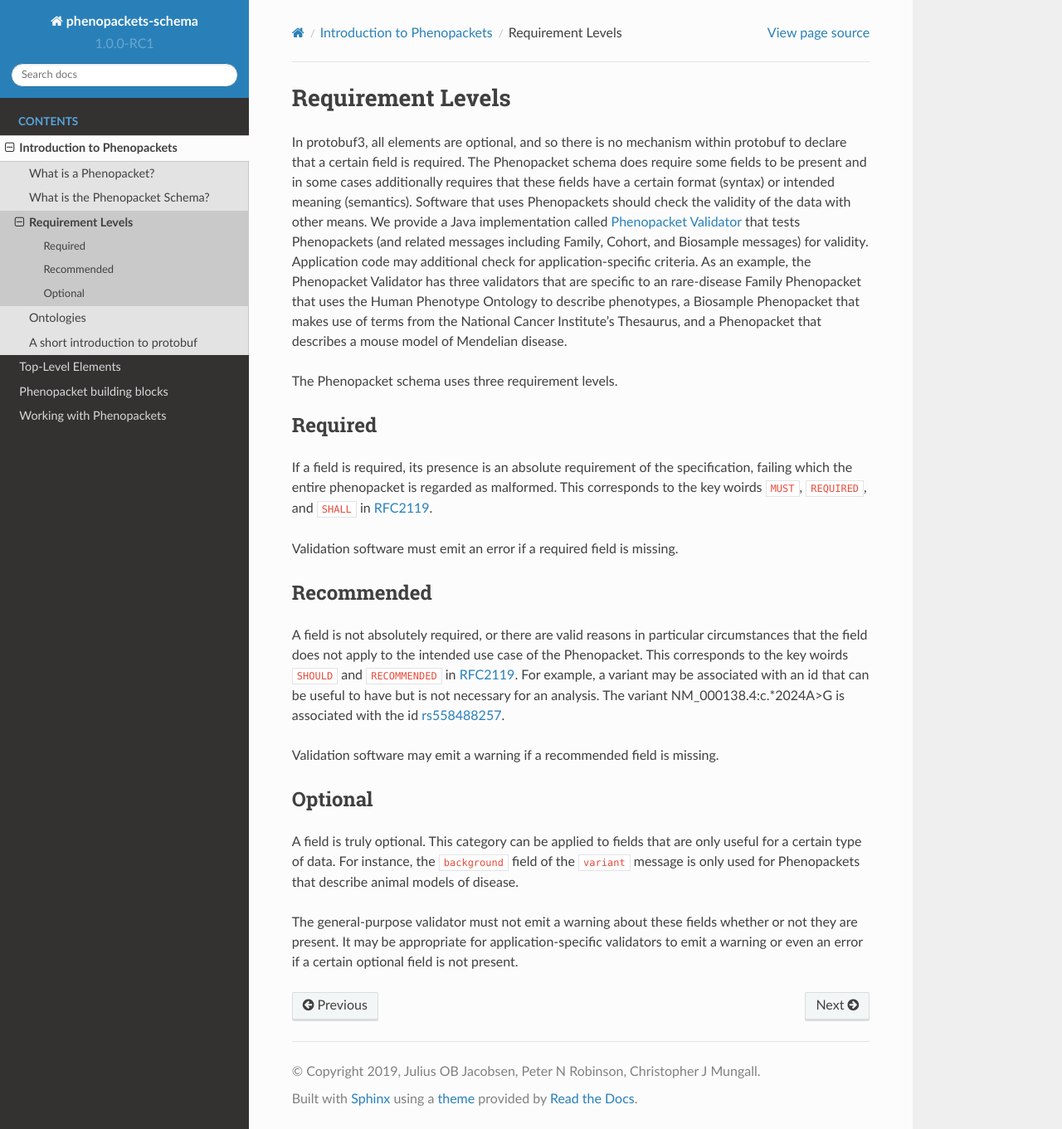
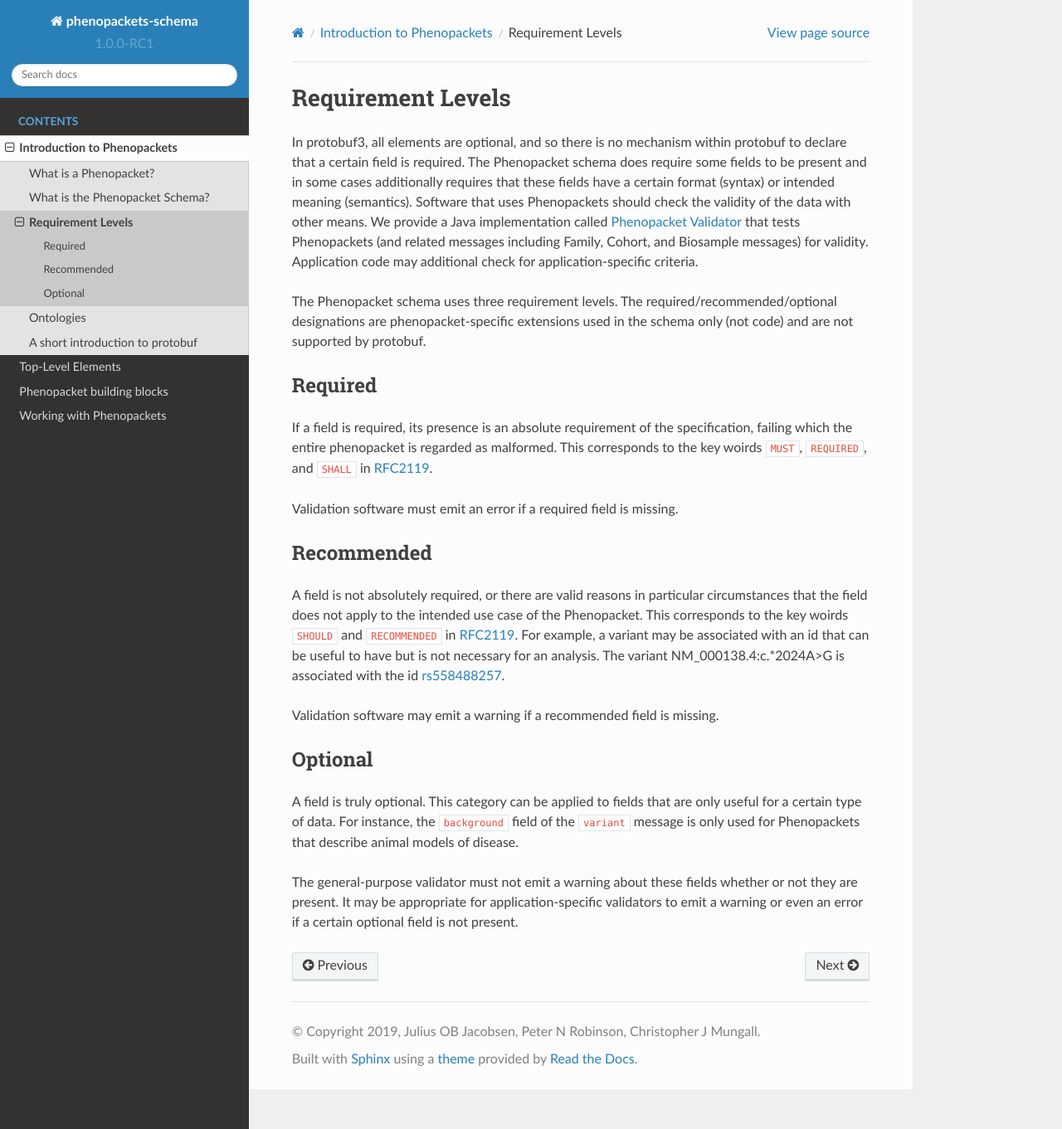
Before and after one commit to phenopackets/phenopacket-schema, a Sphinx documentation site: the page built from docs/requirements.rst, in a window 1280 px wide and 1361 px high. Shown: the whole window at 83% size. Built offline with Sphinx 7.4.7 and the Read the Docs theme 2.0.0, drawn with Linux system fonts in a browser that asks for light colours.

Commit message:
more documentation

```diff
--- a/docs/cohort.rst
+++ b/docs/cohort.rst
@@ -5,8 +5,10 @@ Cohort
 ======
 
 
-This element describes a group of individuals related in some phenotypic or genotypic aspect. It can be used to describe
-a group of individuals being investigated in a genome-wide analysis study. We recommend using the :ref:`rstfamily` element
+This element describes a group of individuals related in some phenotypic or genotypic aspect. For instance, a cohort
+can consist of individuals all of whom have been disagnosed with a certain disease or have been found to have
+a certain phenotypic feature.
+We recommend using the :ref:`rstfamily` element
 to describe families being investigated for the presence of a Mendelian disease.
 
 
--- a/docs/requirements.rst
+++ b/docs/requirements.rst
@@ -11,13 +11,12 @@ these fields have a certain format (syntax) or intended meaning (semantics). Sof
 check the validity of the data with other means. We provide a Java implementation called
 `Phenopacket Validator <https://github.com/phenopackets/phenopacket-validator>`_ that tests Phenopackets (and related
 messages including Family, Cohort, and Biosample messages) for validity. Application code may additional check for
-application-specific criteria. As an example, the Phenopacket Validator has three validators that are specific to
-an rare-disease Family Phenopacket that uses the Human Phenotype Ontology to describe phenotypes, a Biosample
-Phenopacket that makes use of terms from the National Cancer Institute's Thesaurus, and a Phenopacket that describes
-a mouse model of Mendelian disease.
+application-specific criteria.
 
 
-The Phenopacket schema uses three requirement levels.
+The Phenopacket schema uses three requirement levels. The required/recommended/optional designations are
+phenopacket-specific extensions used in the schema only (not code) and are not supported by protobuf.
+
 
 
 Required
--- a/docs/variant.rst
+++ b/docs/variant.rst
@@ -145,9 +145,7 @@ SpdiAllele
 This option can be used as an alternative to the VcfAllele, and describes variants using the
 `Sequence Position Deletion Insertion (SPDI) notation <https://www.ncbi.nlm.nih.gov/variation/notation/>`_. We
 recommend that users familiarize themselves with this relatively new notation, which
-differs in important ways from other standards such as VCF and HGVS. SPDI has become the format of choice for
-`ClinVar <https://www.ncbi.nlm.nih.gov/clinvar/>`_, `dbSNP <https://www.ncbi.nlm.nih.gov/projects/SNP/>`_,
-and and soon the `EVA <https://www.ebi.ac.uk/eva/>`_.
+differs in important ways from other standards such as VCF and HGVS.
 
 Tools for interconversion between SPDI, HGVS and VCF exist at the `NCBI <https://api.ncbi.nlm.nih.gov/variation/v0/>`_.
 
```
Also changed, not shown: docs/pedigree.rst (+8 -1 lines).
